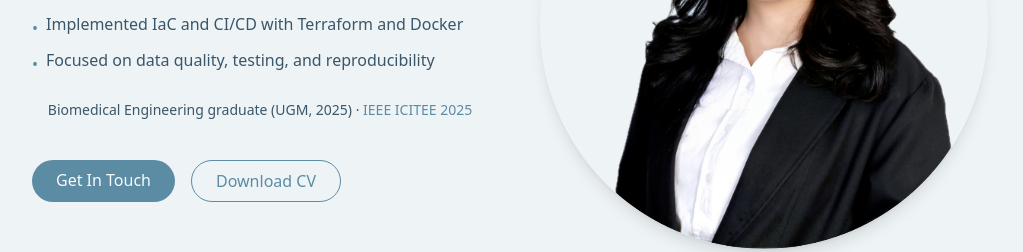
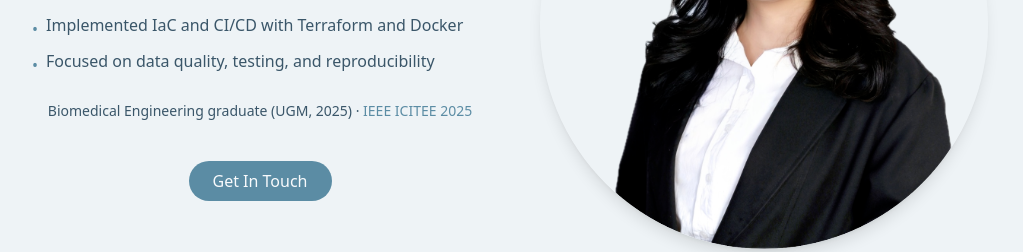
Before and after one commit to Sefviaaa/sefviaaa.github.io, a React (Vite) app: page / in a window 1280 px wide. Shown: the part 2127-2379 px from the top of the page, without its empty margins (128-1151 px from the left). Built offline with nearby package versions, Linux system fonts and the light colour scheme.

Commit message:
Remove Download CV button

```diff
--- a/src/components/AboutSection.jsx
+++ b/src/components/AboutSection.jsx
@@ -38,15 +38,9 @@
               </p>
             </div>
 
-            <div className="flex flex-col sm:flex-row gap-4 pt-4">
+            <div className="flex flex-col sm:flex-row gap-4 pt-4 justify-center">
               <a href="#contact" className="cosmic-button">
                 Get In Touch
-              </a>
-              <a
-                href=""
-                className="px-6 py-2 rounded-full border border-primary text-primary hover:bg-primary/10 transition-colors duration-300 text-center"
-              >
-                Download CV
               </a>
             </div>
           </div>
```
